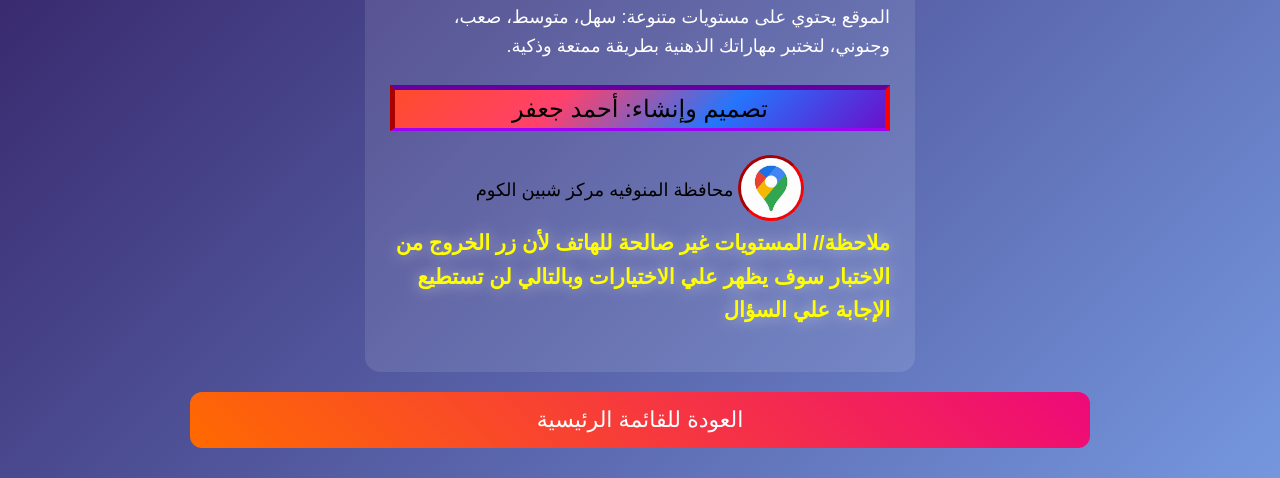
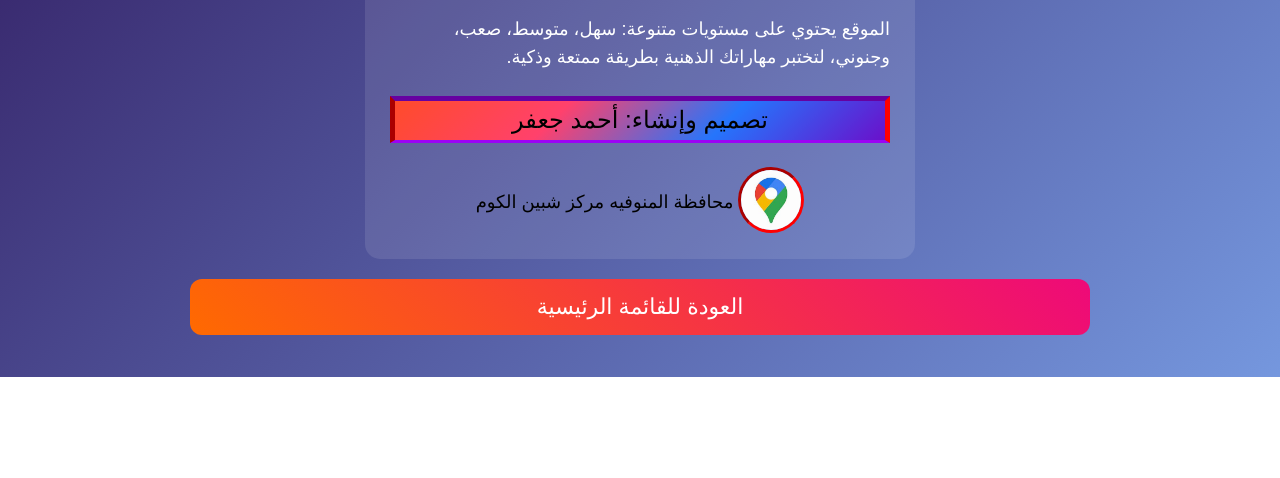
Before and after one commit to llaabbyy/algaz-jaafar, a plain HTML site: page about.html in a window 1280 px wide. Shown: the part 423-901 px from the top of the page. After the commit the page ends 800 px from the top, so only its background shows below. Drawn offline with Linux system fonts and the light colour scheme.

Commit message:
Add files via upload

```diff
--- a/about.html
+++ b/about.html
@@ -44,7 +44,6 @@
     ;text-align:center;">
     <img style="width: 60px;border-radius: 40px;border: inset;border-color: red;margin-bottom: -25px;" src="OIP (6).jpg" alt="">
     محافظة المنوفيه مركز شبين الكوم</p>
-    <h3 style="color: yellow;">ملاحظة// المستويات غير صالحة للهاتف لأن زر الخروج من الاختبار سوف يظهر علي الاختيارات وبالتالي لن تستطيع الإجابة علي السؤال</h3>
   </div>
   <!-- زر العودة للقائمة الرئيسية -->
   <button class="interactive-btn" onclick="goHome()">العودة للقائمة الرئيسية</button>
```
